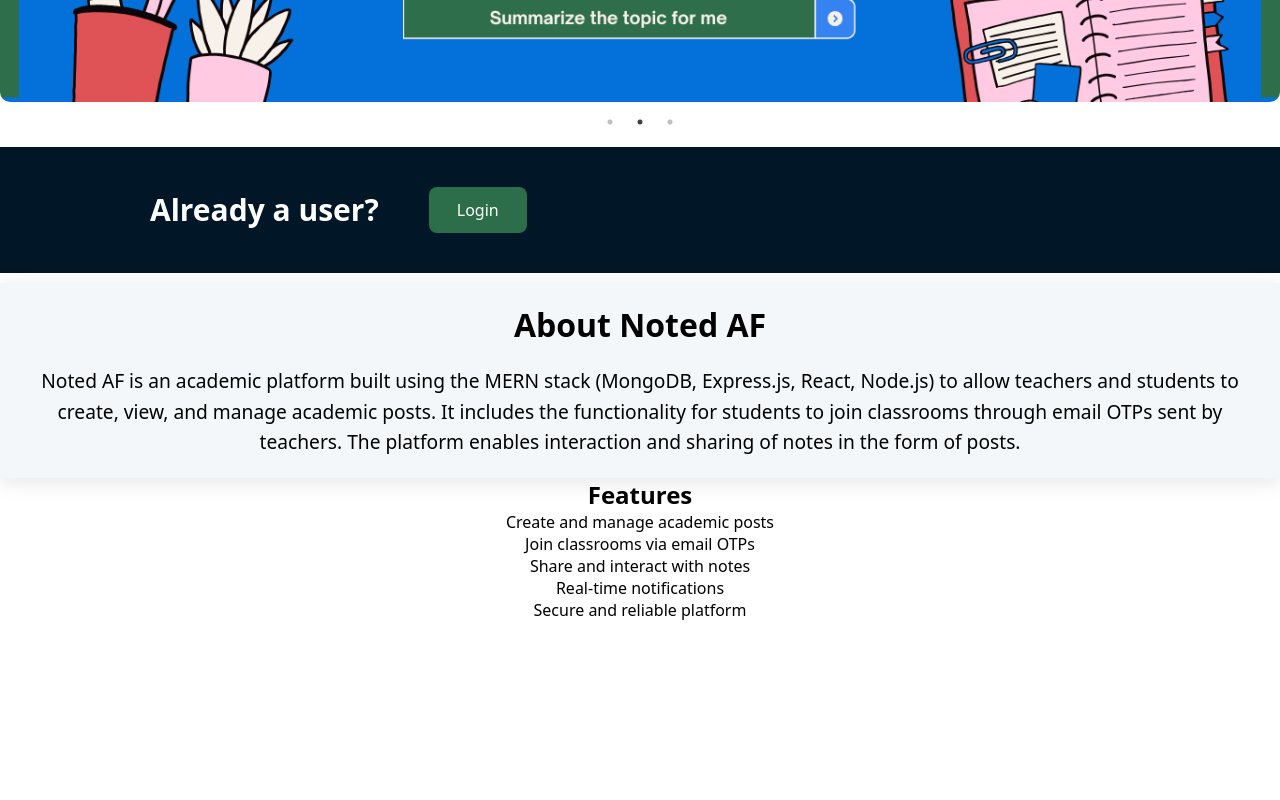
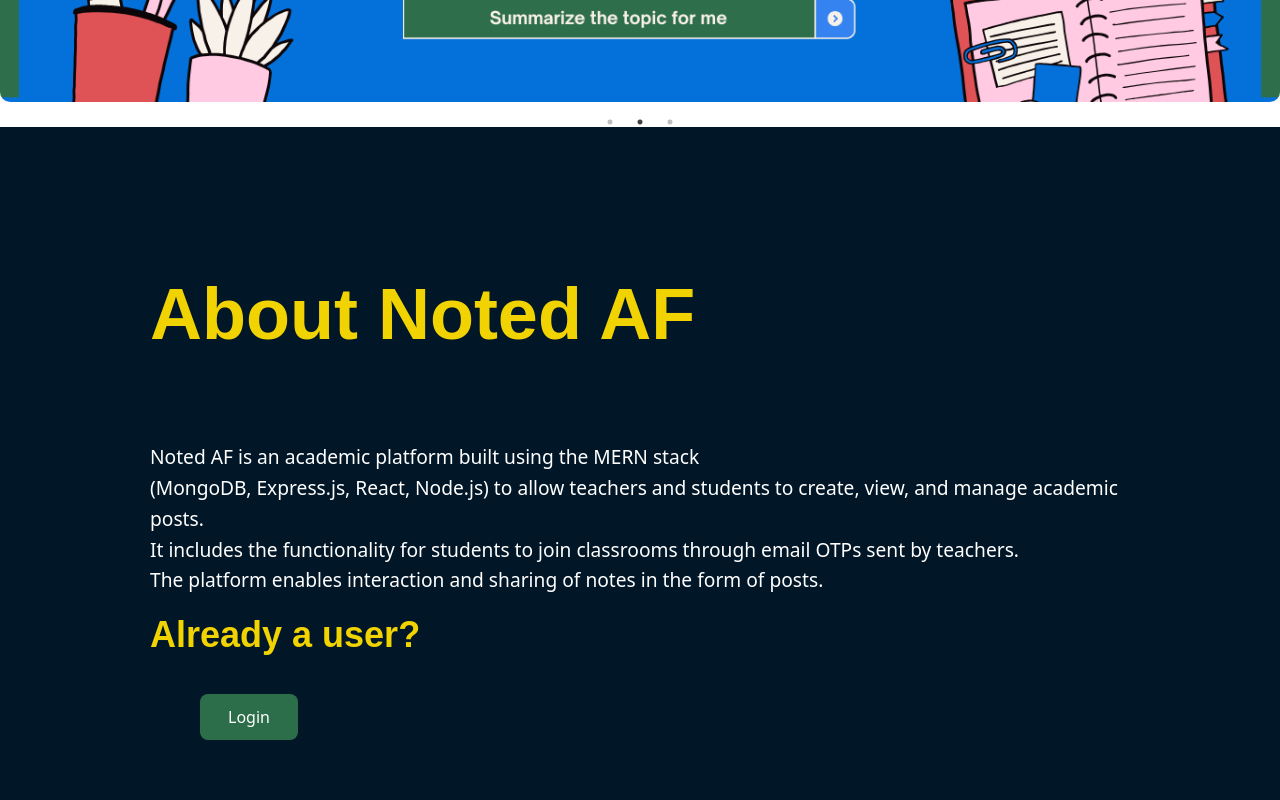
Before and after one commit to SrikanthVMGit/notedAF-Academic-Forms, a React (Create React App) app: page / in a window 1280 px wide. Shown: the part 1780-2580 px from the top of the page. Before the commit the page ends 2401 px from the top, so only its background shows below. Built offline with nearby package versions, Linux system fonts and the light colour scheme.

Commit message:
update design

```diff
--- a/src/pages/LandingPage.css
+++ b/src/pages/LandingPage.css
@@ -61,17 +61,6 @@
 
   }
 
-  .useralready{
-    display: flex;
-    justify-content: flex-start;
-    align-items: center;
-    padding: 40px 150px;
-    margin-top: 40px;
-    margin-bottom: 10px;
-    font-size: 20px;
-    color: #ffffff;
-    background: #011627;
-  }
 
   .landing-header {
     height: 780px;
@@ -126,18 +115,41 @@
     color: #fff;
   }
 
-  .landing-info {
-    padding: 20px;
-    background-color: #f4f7f9;
-    box-shadow: 0 4px 20px rgba(0, 0, 0, 0.1);
+
+  .useralready{
+    height: 780px;
+    background: #011627;
+    display: flex;
+    text-align: left;
+    flex-direction: column;
+    align-items: flex-start;
+    padding: 150px;
+    justify-content: flex-start;
+    gap: 20px;
+    margin-top: 0px;
+    margin-bottom: 0px;
   }
 
-  .landing-info h2 {
-    font-size: 2rem;
+  .useralready h2 {
+    font-family: "DM Serif Display", sans-serif;
+    font-size: 72px;
+    color: #F1D302;
+    line-height: 1.05;
+    margin-bottom: 20px;
+  }
+  .useralready h1 {
+    font-family: "DM Serif Display", sans-serif;
+    font-size: 36px;
+    color: #F1D302;
+    line-height: 1.05;
     margin-bottom: 20px;
   }
 
-  .landing-info p {
+  .useralready p{
+    margin-top:50px;
+    display: flex;
+    justify-content: flex-start;
+    color: #ffffff;
     font-size: 1.2rem;
     line-height: 1.6;
   }
--- a/src/pages/LandingPage.js
+++ b/src/pages/LandingPage.js
@@ -79,6 +79,8 @@ const LandingPage = () => {
         {/* Add more slides as needed */}
       </Slider>
       <section className="useralready">
+        <h2>About Noted AF</h2>
+        <p>Noted AF is an academic platform built using the MERN stack <br/> (MongoDB, Express.js, React, Node.js) to allow teachers and students to create, view, and manage academic posts.  <br/>It includes the functionality for students to join classrooms through email OTPs sent by teachers. <br/> The platform enables interaction and sharing of notes in the form of posts.</p>
         <h1>Already a user?</h1>
         <div className="landing-buttons">
           <Link to="/login" className="landing-btn">Login</Link>
@@ -86,10 +88,7 @@ const LandingPage = () => {
       </section>
 
 
-      <section className="landing-info">
-        <h2>About Noted AF</h2>
-        <p>Noted AF is an academic platform built using the MERN stack (MongoDB, Express.js, React, Node.js) to allow teachers and students to create, view, and manage academic posts. It includes the functionality for students to join classrooms through email OTPs sent by teachers. The platform enables interaction and sharing of notes in the form of posts.</p>
-      </section>
+
 
       <section className="landing-features">
         <h2>Features</h2>
```
